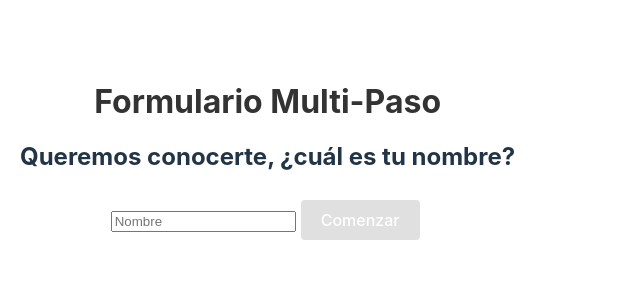
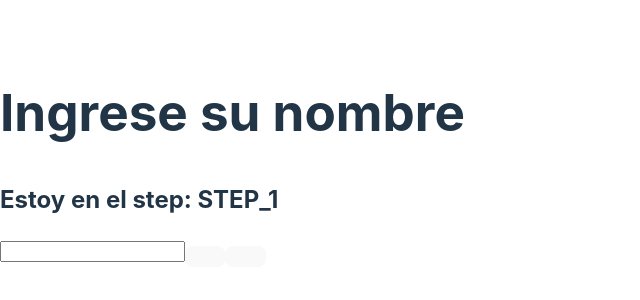
Before and after one commit to MITdesarrollo/FormStepsReact, a React (Vite) app: page / in a window 1280 px wide. Shown: the part 246-546 px from the top of the page, without its empty margins (0-640 px from the left). Built offline with nearby package versions, Linux system fonts and the light colour scheme.

Commit message:
feat: test

```diff
--- /dev/null
+++ b/src/App.tsx
@@ -0,0 +1,54 @@
+import React, {useEffect} from 'react';
+import {Test} from "./features/home/ui/organisms/Test.tsx";
+
+
+export enum FormSteps {
+    STEP_ONE = 'STEP_1',
+    STEP_TWO = 'STEP_2',
+    STEP_THREE = 'STEP_3',
+    STEP_FOUR = 'STEP_4',
+    STEP_FIVE = 'STEP_5',
+    STEP_SIX = 'STEP_6',
+};
+
+const mappedComponent = {
+    [FormSteps.STEP_ONE]: Test,
+    [FormSteps.STEP_TWO]: Test,
+    [FormSteps.STEP_THREE]: Test,
+    [FormSteps.STEP_FOUR]: Test,
+    [FormSteps.STEP_FIVE]: Test,
+    [FormSteps.STEP_SIX]: Test,
+};
+
+const App: React.FC = () => {
+    const [formSteps, setFormSteps] = React.useState<FormSteps>(FormSteps.STEP_ONE);
+    const [ stepData, setStepData ] = React.useState<Record<FormSteps, string>>({
+        [FormSteps.STEP_ONE]: '',
+        [FormSteps.STEP_TWO]: '',
+        [FormSteps.STEP_THREE]: '',
+        [FormSteps.STEP_FOUR]: '',
+        [FormSteps.STEP_FIVE]: '',
+        [FormSteps.STEP_SIX]: '',
+    });
+
+    const handleStepData = (key: FormSteps, data: string) => {
+        setStepData((prevState) => ({...prevState, [key]: data }));
+    };
+
+    const handleSetFormStep = (step: FormSteps) => {
+        setFormSteps(step);
+    };
+
+    useEffect(() => {
+        console.log(stepData);
+    }, [stepData]);
+
+    const CurrentComponent = mappedComponent[formSteps];
+
+
+    return (
+        <CurrentComponent handleStepData={handleStepData} handleSetStep={handleSetFormStep} currentStep={formSteps}/>
+    );
+};
+
+export default App;
--- a/src/features/home/ui/App.tsx
+++ /dev/null
@@ -1,14 +0,0 @@
-import React from 'react';
-import {FormProvider} from "../../../form/application/contexts/formContext.tsx";
-import MultiStepForm from "./templates/MultiStepForm.tsx";
-
-
-const App: React.FC = () => {
-    return (
-        <FormProvider>
-            <MultiStepForm />
-        </FormProvider>
-    );
-};
-
-export default App;
--- /dev/null
+++ b/src/features/home/ui/organisms/Test.tsx
@@ -0,0 +1,19 @@
+import {FormSteps} from "../../../../App.tsx";
+
+interface Props {
+    handleStepData: (key: FormSteps, data: string) => void;
+    handleSetStep: (step: FormSteps) => void;
+    currentStep: FormSteps;
+}
+
+export const Test = ({ handleStepData, handleSetStep, currentStep }: Props )=> {
+    return (
+        <section>
+            <h1>Ingrese su nombre</h1>
+            <h2>Estoy en el step: {currentStep}</h2>
+            <input onChange={(e) => handleStepData(FormSteps.STEP_ONE, e.target.value)} type="text"/>
+            <button onClick={() => handleSetStep(FormSteps.STEP_TWO)}></button>
+            <button onClick={() => handleSetStep(FormSteps.STEP_ONE)}></button>
+        </section>
+    );
+};
--- a/src/main.tsx
+++ b/src/main.tsx
@@ -1,7 +1,7 @@
 
 import { createRoot } from 'react-dom/client'
 import './index.css'
-import App from './features/home/ui/App.tsx'
+import App from "./App.tsx";
 
 createRoot(document.getElementById('root')!).render(
     <App />
```
Also changed, not shown: 1 other file (tests, documents, lock files or other folders).
